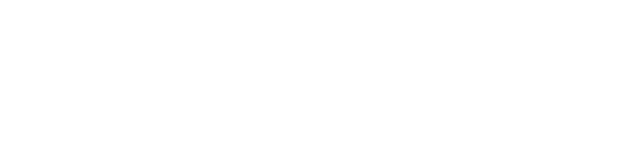
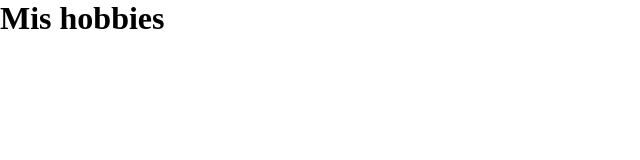
Before and after one commit to AndresMR117/Pagina-WEB, a plain HTML site: page Index.html in a window 1280 px wide. Shown: the whole page, without its empty margins (0-640 px from the left). Drawn offline with Linux system fonts and the light colour scheme.

Commit message:
Combrobando si se actualiza

```diff
--- a/Index.html
+++ b/Index.html
@@ -7,6 +7,6 @@
     <link rel="stylesheet" href="/Styles.css">
 </head>
 <body>
-
+    <h1>Mis hobbies</h1>
 </body>
 </html>
```
